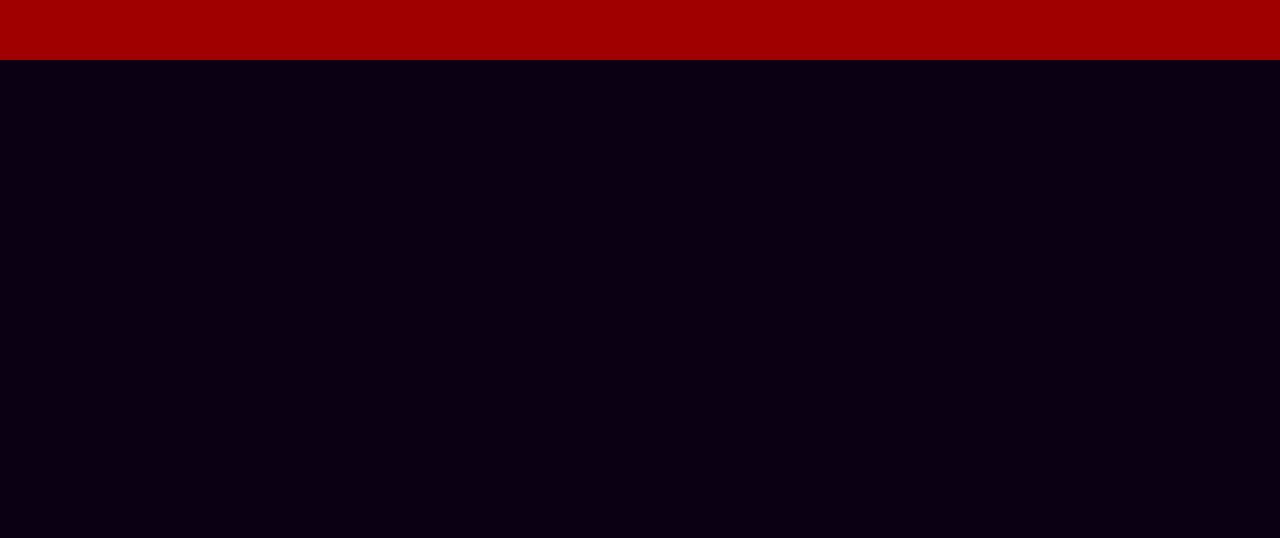
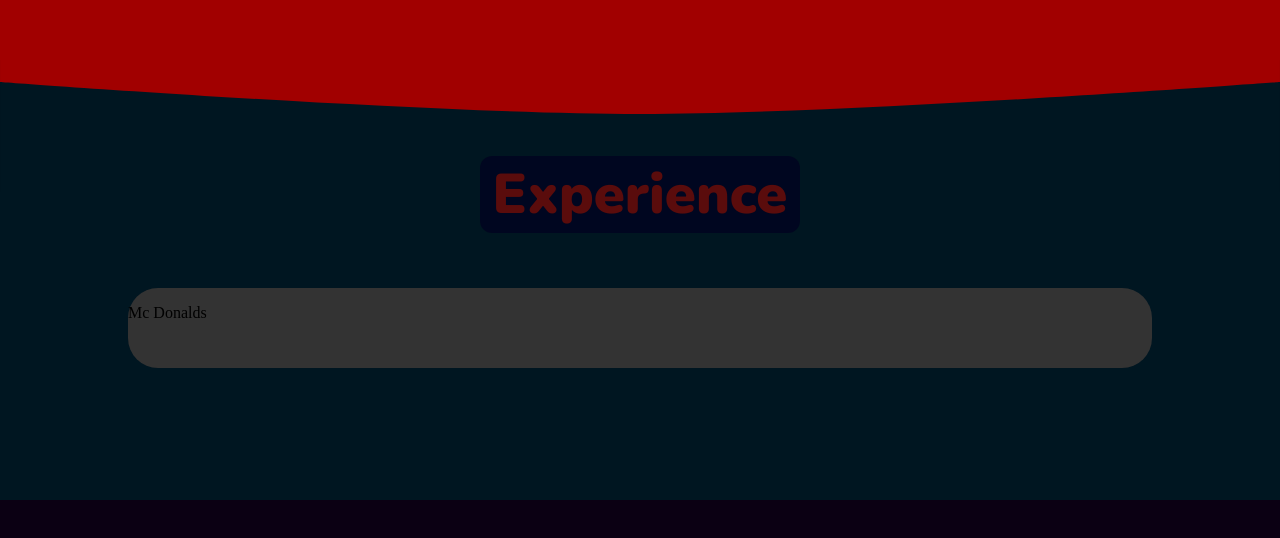
Before and after one commit to Magnetica1/JK-Portfolio, a website built with Vite: page index.html in a window 1280 px wide. Shown: the part 2244-2782 px from the top of the page. Built offline with nearby package versions, Linux system fonts and the light colour scheme; files whose address does not match are found by name; a web font is replaced by a local one.

Commit message:
start experience

```diff
--- a/index.html
+++ b/index.html
@@ -92,6 +92,16 @@
     <h2 class="subtitle" id="projectsTitle">Projects</h2>
 </div>
 </div>
+
+<div class="experience">
+    <div class="spacer2 layer2"></div>
+    <h2 class="subtitle" id="experienceTitle">Experience</h2>
+    <div class="experienceContent">
+        <p>Mc Donalds</p>
+    </div>
+</div>
+<div class="spacer3 layer3"></div>
+
 </body>
 
 
--- a/style.css
+++ b/style.css
@@ -469,3 +469,48 @@ main {
 .custom-shape-divider-bottom-1678840195 .shape-fill {
   fill: #A10000;
 }
+
+#experienceTitle {
+top: 300vh;
+}
+.experience {
+  width: 100vw;
+  height: 55vh;
+  background: #001621;
+}
+
+.experienceContent {
+  position: relative;
+  top: 12vh;
+  display: flex;
+  height: 10vh;
+  border-radius: 30px;
+  width: 80vw;
+  left: 10vw;
+  right: 10vw;
+  background: #333333;
+}
+
+.spacer2 {
+  height: 30%;
+  width: 100%;
+  background-repeat: no-repeat;
+  background-position: center;
+  background-size: cover;
+}
+
+.layer2 {
+  background-image: url("./wave2.svg");
+}
+
+.spacer3 {
+  height: 30%;
+  width: 100%;
+  background-repeat: no-repeat;
+  background-position: center;
+  background-size: cover;
+}
+
+.layer3 {
+  background-image: url("./waves3.svg");
+}
```
Also changed, not shown: wave2.svg (added).
